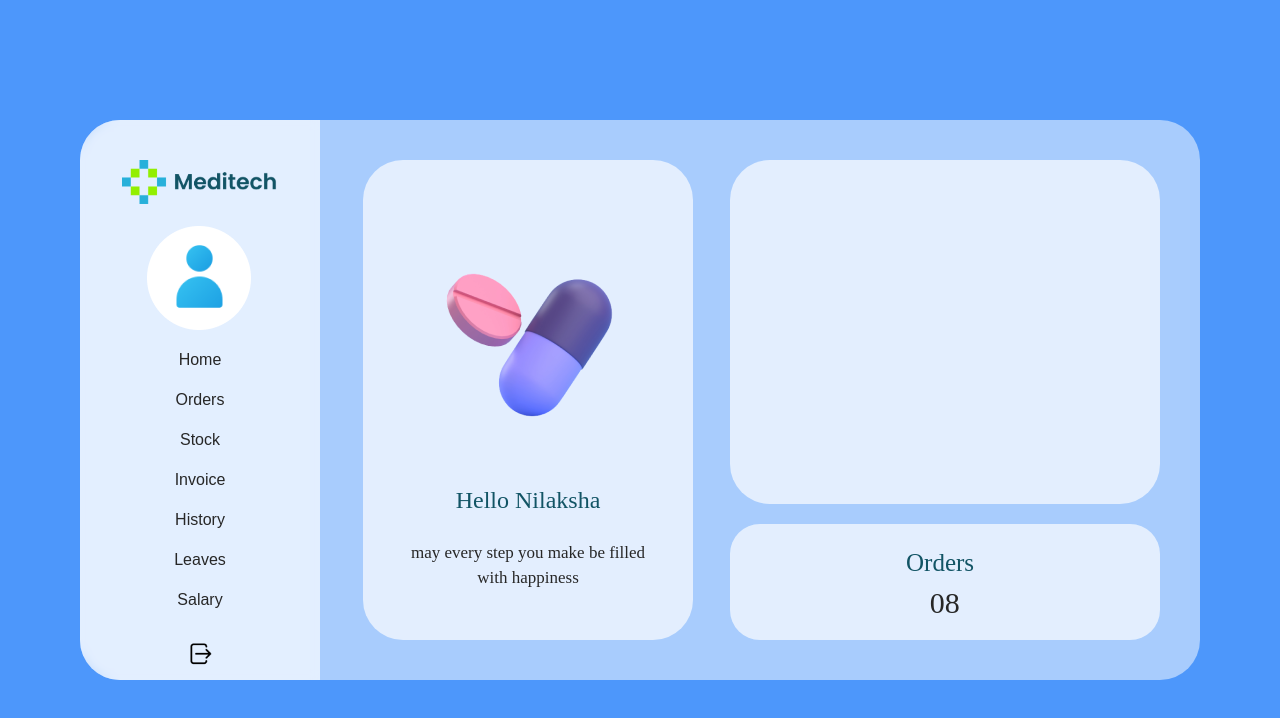
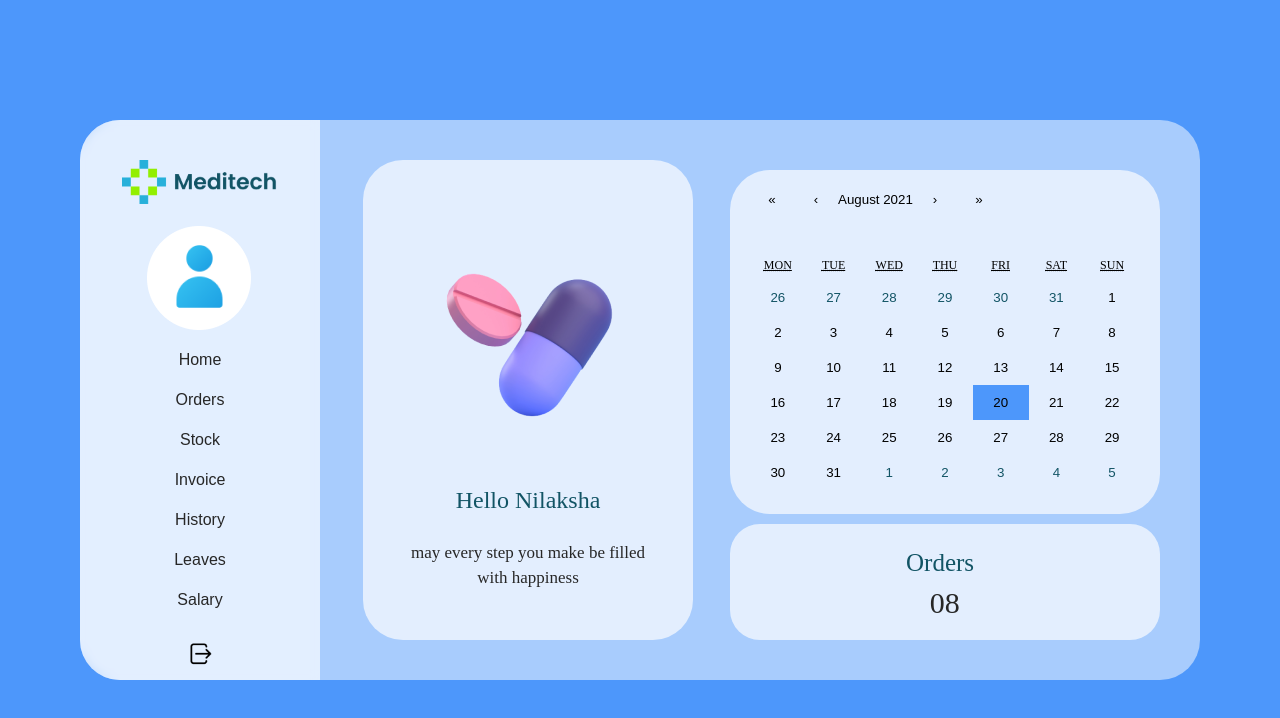
Before and after one commit to Nilaksha00/meditech, a React (Create React App) app: page / in a window 1280 px wide. Shown: the top 718 px of the page. Built offline with nearby package versions, Linux system fonts and the light colour scheme.

Commit message:
dashboard done but calender.css need to change

```diff
--- a/package.json
+++ b/package.json
@@ -3,10 +3,12 @@
   "version": "0.1.0",
   "private": true,
   "dependencies": {
+    "@fullcalendar/react": "^5.9.0",
     "@testing-library/jest-dom": "^5.14.1",
     "@testing-library/react": "^11.2.7",
     "@testing-library/user-event": "^12.8.3",
     "react": "^17.0.2",
+    "react-calendar": "^3.4.0",
     "react-dom": "^17.0.2",
     "react-router-dom": "^5.2.0",
     "react-scripts": "4.0.3",
--- a/src/App.css
+++ b/src/App.css
@@ -174,9 +174,10 @@
 	width: 430px;
 	height: 344.18px;
 	left: 650px;
-	top: 40px;
+	top: 50px;
 	background: rgba(255, 255, 255, 0.68);
 	border-radius: 40px;
+	padding: 20px;
 }
 
 .order-count-container{
--- a/src/Components/Home.js
+++ b/src/Components/Home.js
@@ -4,6 +4,8 @@
 import Sidebar from "./sideBar";
 import logout from "../Images/logout.png";
 import medicine from "../Images/welcome_image.png";
+import  Calendar from 'react-calendar';
+import "../calendar.css"
 
 function Home() {
     const [empName] = useState("Nilaksha");
@@ -22,10 +24,12 @@
         <p className="welcome-name">Hello {empName}</p>
         <p className="welcome-desc">may every step you make be filled with happiness</p>
      </div>
-     <div className="calender-container"></div>
+     <div className="calender-container">
+         <Calendar/>
+     </div>
      <div className="order-count-container">
-     <p className="order-count-title">Orders</p>
-     <p className="order-count">{orderCount}</p>
+        <p className="order-count-title">Orders</p>
+        <p className="order-count">{orderCount}</p>
      </div>
 </div>
 
--- /dev/null
+++ b/src/calendar.css
@@ -0,0 +1,89 @@
+.react-calendar {
+    max-width: 100%;
+    line-height: 1.125em;
+  }
+  .react-calendar--doubleView {
+    width: 800px;
+  }
+  .react-calendar--doubleView .react-calendar__viewContainer {
+    display: flex;
+    margin: -0.5em;
+  }
+  .react-calendar--doubleView .react-calendar__viewContainer > * {
+    width: 50%;
+    margin: 0.5em;
+  }
+  .react-calendar,
+  .react-calendar *,
+  .react-calendar *:before,
+  .react-calendar *:after {
+    -moz-box-sizing: border-box;
+    -webkit-box-sizing: border-box;
+    box-sizing: border-box;
+  }
+  .react-calendar button {
+    margin: 0;
+    border: 0;
+    outline: none;
+  }
+  .react-calendar button:enabled:hover {
+    cursor: pointer;
+  }
+  .react-calendar__navigation {
+    height: 44px;
+    margin-bottom: 1em;
+  }
+  .react-calendar__navigation button {
+    min-width: 44px;
+    background: none;
+  }
+  .react-calendar__navigation button:enabled:hover {
+    background-color: #4d97fb;
+  }
+
+  .react-calendar__month-view__weekdays {
+    text-align: center;
+    text-transform: uppercase;
+    text-decoration: underline;
+    font-size: 0.75em;
+  }
+  .react-calendar__month-view__weekdays__weekday {
+    padding: 0.5em;
+  }
+  .react-calendar__month-view__weekNumbers {
+    font-weight: bold;
+  }
+  .react-calendar__month-view__weekNumbers .react-calendar__tile {
+    display: flex;
+    align-items: center;
+    justify-content: center;
+    font-size: 1em;
+    padding: calc(0.75em / 0.75) calc(0.5em / 0.75);
+  }
+
+  .react-calendar__month-view__days__day--neighboringMonth {
+    color: #125465;
+  }
+  .react-calendar__year-view .react-calendar__tile,
+  .react-calendar__decade-view .react-calendar__tile,
+  .react-calendar__century-view .react-calendar__tile {
+    padding: 2em;
+  }
+  .react-calendar__tile {
+    max-width: 100%;
+    text-align: center;
+    padding: 0.75em 0.5em;
+    background: none;
+  }
+  .react-calendar__tile:disabled {
+    background-color: #4d97fb;
+  }
+  .react-calendar__tile:enabled:hover {
+    background-color: #4d97fb;
+  }
+  .react-calendar__tile--now {
+    background: #4d97fb;
+  }
+  .react-calendar__tile--now:enabled:hover {
+    background: #4d97fb;
+  }
```
Also changed, not shown: 1 other file (tests, documents, lock files or other folders).
